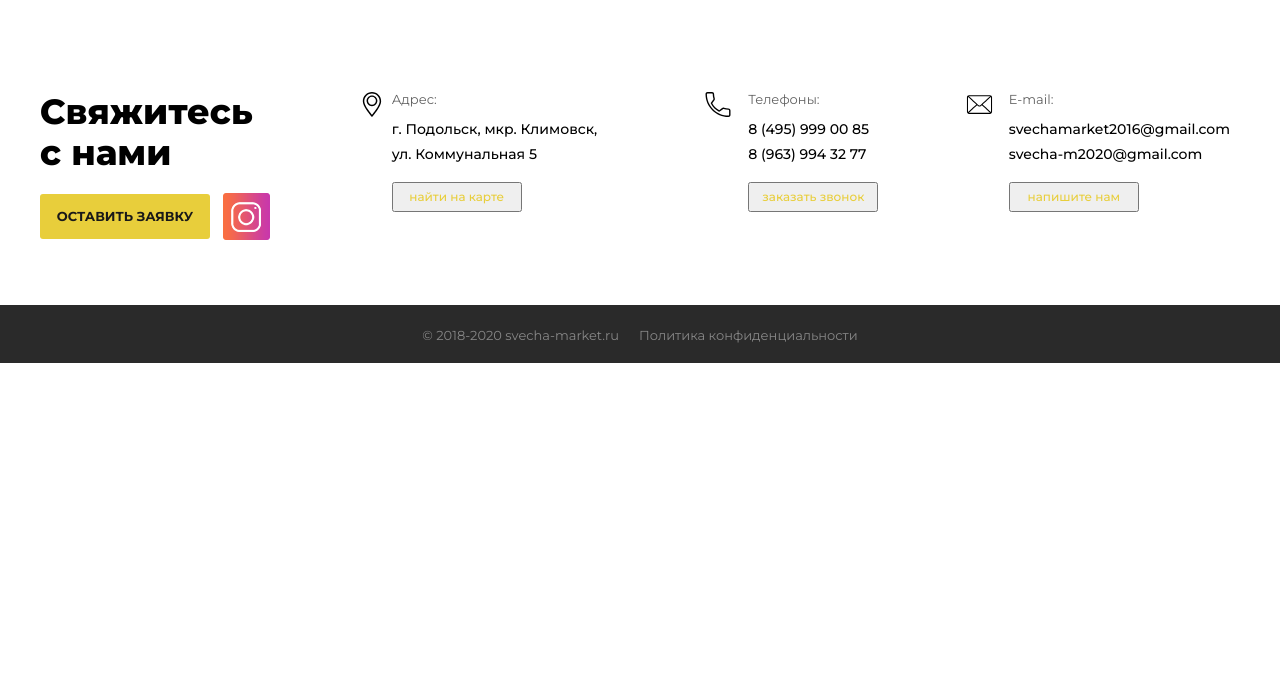
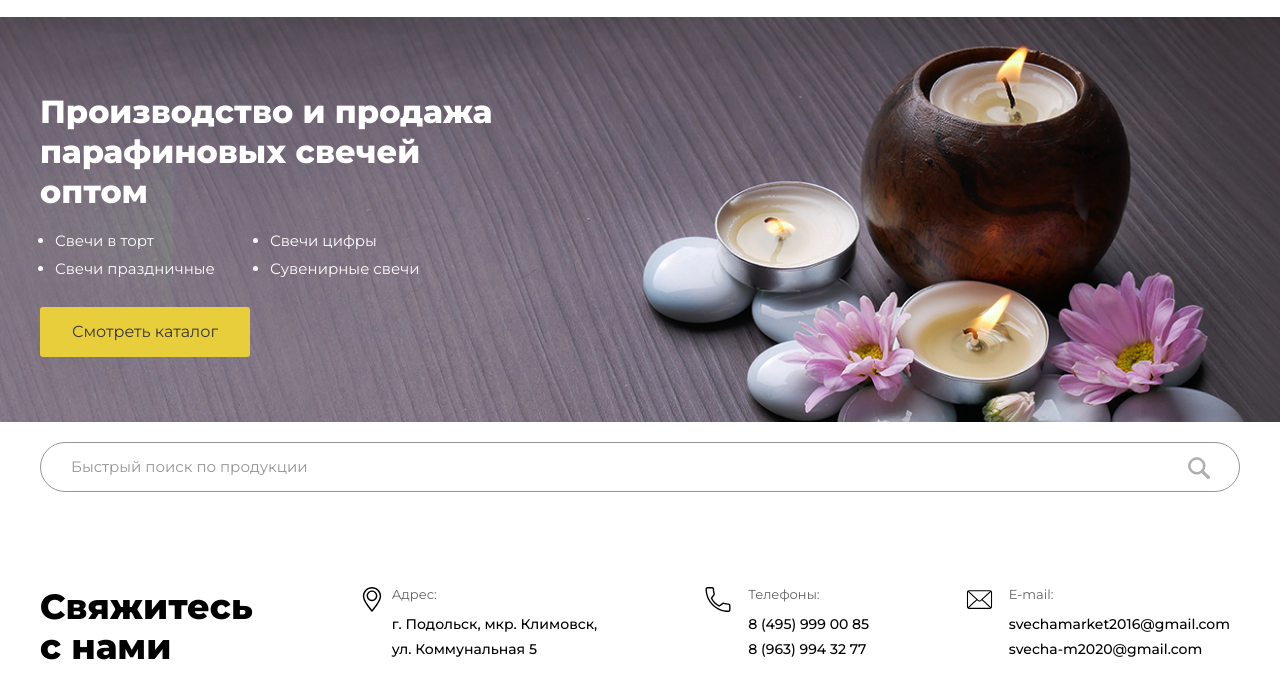
Before and after one commit to segura-deluna/candles, a plain HTML site: page index.html in a window 1280 px wide. Shown: the part 105-779 px from the top of the page. Drawn offline with Linux system fonts and the light colour scheme.

Commit message:
First screen

```diff
--- a/index.html
+++ b/index.html
@@ -17,7 +17,7 @@
 			<div class="header__wrap">
 				<div class="header-logo">
 					<div class="header-logo__img">
-						<img src="img/logo.png" alt="logo">
+						<a href="index.html"><img src="img/logo.png" alt="logo"></a>
 					</div>
 					<div class="header-logo__text">
 						<p>ООО «Свечной маркет»</p>
@@ -28,10 +28,10 @@
 				<div class="header-menu">
 					<nav>
 						<a href="index.html" class="current">Главная</a>
-						<a href="">Каталог</a>
-						<a href="">О нас</a>
-						<a href="">Услуги</a>
-						<a href="">Контакты</a>
+						<a href="#">Каталог</a>
+						<a href="#">О нас</a>
+						<a href="#">Услуги</a>
+						<a href="#">Контакты</a>
 					</nav>
 				</div>
 				<!-- /.header-menu -->
@@ -64,6 +64,40 @@
 		<!-- /.container -->
 	</header>
 
+
+	<div class="first-screen">
+		<div class="container">
+			<h1>Производство и продажа парафиновых свечей оптом</h1>
+			<div class="first-screen__list">
+				<ul>
+					<li>Свечи в торт</li>
+					<li>Свечи праздничные</li>
+				</ul>
+				<ul>
+					<li>Свечи цифры</li>
+					<li>Сувенирные свечи</li>
+				</ul>
+			</div>
+			<div class="first-screen__btn">
+				<a href="#">Смотреть каталог</a>
+			</div>
+		</div>
+	</div>
+	<!-- /.first-screen -->
+
+	<div class="search">
+		<div class="container">
+			<div class="search-input">
+				<input type="text" placeholder="Быстрый поиск по продукции">
+				<img src="img/search.png" alt="">
+			</div>
+		</div>
+	</div>
+	<!-- /.search -->
+
+
+
+
 	<footer class="footer">
 		<div class="container">
 			<div class="footer__wrap">
@@ -71,7 +105,7 @@
 					<h2>Свяжитесь с нами</h2>
 					<div class="footer__contact-submit">
 						<button type="submit">Оставить заявку</button>
-						<img src="img/inst.png" alt="">
+						<a href="#"><img src="img/inst.png" alt=""></a>
 					</div>
 				</div>
 				<!-- /.footer__contact -->
--- a/scss/_base.scss
+++ b/scss/_base.scss
@@ -37,6 +37,10 @@ h4 {
 	margin: 0;
 }
 
+button {
+	cursor: pointer;
+}
+
 .container {
 	width: 100%;
 	max-width: 1200px;
--- /dev/null
+++ b/scss/_first-screen.scss
@@ -0,0 +1,48 @@
+// main: main.scss
+
+.first-screen {
+	background-image: url(../img/main-screen.jpg);
+	background-repeat: no-repeat;
+	background-size: cover;
+	background-position: top center;
+	padding: 75px 0 65px;
+
+	& h1 {
+		font-size: 32px;
+		font-weight: 900;
+		line-height: 40px;
+		color: #ffffff;
+		width: 465px;
+		margin-bottom: 20px;
+	}
+}
+
+.first-screen__list {
+	display: flex;
+	color: #ffffff;
+	margin-bottom: 20px;
+
+	& li {
+		font-size: 15px;
+		font-weight: 400;
+		width: 200px;
+		list-style: disc;
+		margin-left: 15px;
+		margin-bottom: 10px;
+	}
+}
+
+.first-screen__btn {
+	background-color: $yellow;
+	width: 210px;
+	height: 50px;
+	border-radius: 3px;
+	display: flex;
+	justify-content: center;
+	align-items: center;
+
+	& a {
+		color: $dark;
+		text-decoration: none;
+	}
+}
--- a/scss/_footer.scss
+++ b/scss/_footer.scss
@@ -56,6 +56,8 @@
 		font-weight: 500;
 		color: $yellow;
 		padding: 5px 10px;
+		border: none;
+		border-radius: 3px;
 	}
 }
 
@@ -69,6 +71,8 @@
 		font-weight: 500;
 		color: $yellow;
 		padding: 5px 10px;
+		border: none;
+		border-radius: 3px;
 	}
 }
 
@@ -83,6 +87,8 @@
 		font-weight: 500;
 		color: $yellow;
 		padding: 5px 10px;
+		border: none;
+		border-radius: 3px;
 	}
 }
 
--- /dev/null
+++ b/scss/_search.scss
@@ -0,0 +1,25 @@
+// main: main.scss
+.search-input {
+	position: relative;
+	margin: 20px 0;
+
+	& input {
+		width: 100%;
+		background: transparent;
+		height: 50px;
+		border: 1px solid $gray;
+		border-radius: 25px;
+		padding-left: 30px;
+	}
+
+	& input::placeholder {
+		color: $gray;
+		font-size: 15px;
+	}
+
+	& img {
+		position: absolute;
+		top: 15px;
+		right: 30px;
+	}
+}
--- a/scss/main.scss
+++ b/scss/main.scss
@@ -2,6 +2,8 @@
 @import 'base';
 
 @import 'header';
+@import 'first-screen';
+@import 'search';
 
 
 
```
Also changed, not shown: docs/index.html (+40 -6 lines), css/main.css, docs/css/main.css, docs/img/main-screen.jpg (added), docs/img/search.png (added), img/main-screen.jpg (added), img/search.png (added), 2 other files.
